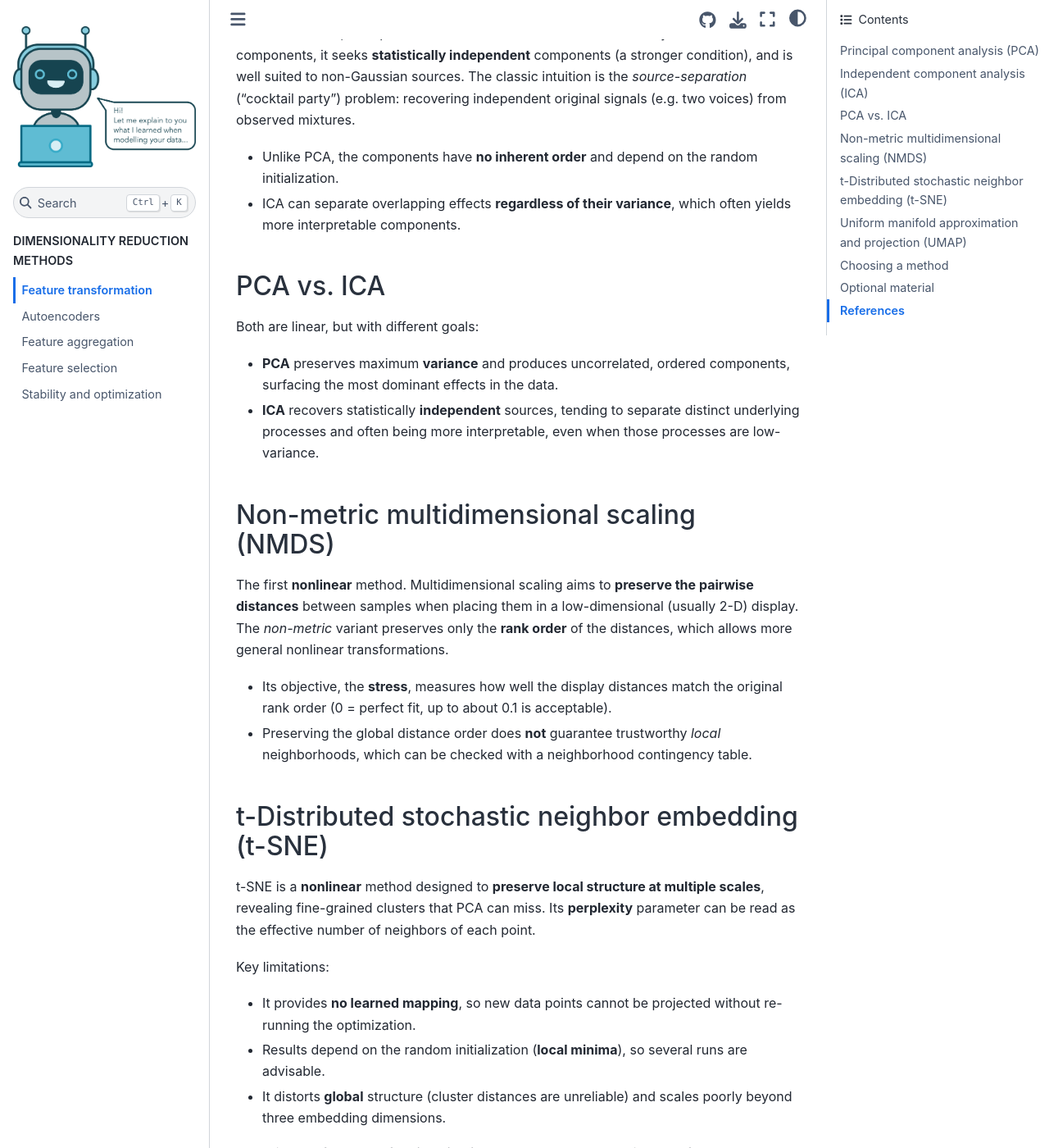
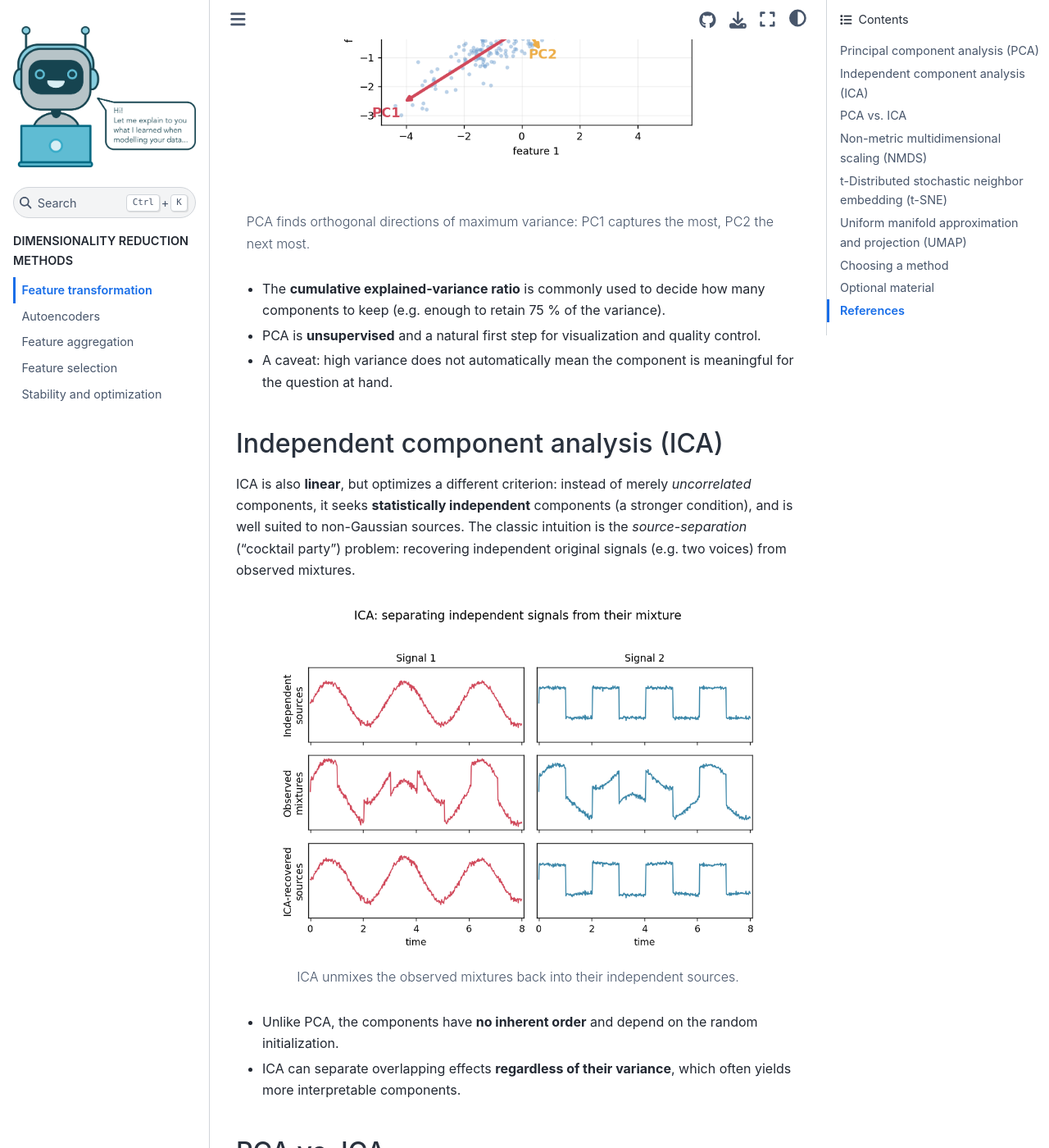
Before and after one commit to HelmholtzAI-Consultants-Munich/DimRed-Course, a Sphinx documentation site: the page built from docs/source/_methods/feature_transformation.rst, in a window 1280 px wide and 1400 px high, scrolled down 942 px. Shown: the whole window at 82% size. Built offline with Sphinx 7.4.7 and the Sphinx Book theme 1.1.4, drawn with Linux system fonts in a browser that asks for light colours.

Commit message:
Add PCA and ICA concept diagrams to the feature-transformation page
Adds two original, synthetic-data illustrations (no third-party images): a PCA
variance-direction figure and an ICA source-separation figure, embedded in the
respective sections. Includes the matplotlib script that generates them so they
can be regenerated or restyled.

```diff
--- /dev/null
+++ b/docs/source/_figures/generate_concept_diagrams.py
@@ -0,0 +1,80 @@
+"""Generate the PCA and ICA concept diagrams used in feature_transformation.rst.
+
+The figures are drawn from synthetic data (no third-party images), so they can be
+freely regenerated and restyled. Requires numpy, matplotlib and scikit-learn.
+
+Run:  python generate_concept_diagrams.py
+It writes pca_concept.png and ica_concept.png next to this script.
+"""
+import os
+from itertools import permutations
+
+import numpy as np
+import matplotlib
+matplotlib.use("Agg")
+import matplotlib.pyplot as plt
+from sklearn.decomposition import FastICA
+
+HERE = os.path.dirname(os.path.abspath(__file__))
+
+# ---------------- PCA concept ----------------
+rng = np.random.default_rng(1)
+X = rng.multivariate_normal([0, 0], [[3, 1.7], [1.7, 1.2]], 320)
+mu = X.mean(0)
+vals, vecs = np.linalg.eigh(np.cov((X - mu).T))
+o = np.argsort(vals)[::-1]; vals, vecs = vals[o], vecs[:, o]
+
+fig, ax = plt.subplots(figsize=(5, 5))
+ax.scatter(X[:, 0], X[:, 1], s=14, alpha=0.45, color="#6699cc", edgecolor="none")
+for k, (val, vec) in enumerate(zip(vals, vecs.T)):
+    L = 2.6 * np.sqrt(val); col = ["#d1495b", "#edae49"][k]
+    ax.annotate("", xy=mu + L * vec, xytext=mu,
+                arrowprops=dict(arrowstyle="-|>", lw=3, color=col))
+    ax.text(*(mu + L * vec * 1.13), f"PC{k+1}", color=col, fontsize=13,
+            fontweight="bold", ha="center", va="center")
+ax.set_aspect("equal"); ax.grid(alpha=0.2)
+ax.set_xlabel("feature 1"); ax.set_ylabel("feature 2")
+ax.set_title("PCA: components are the directions of maximum variance", fontsize=10.5)
+plt.tight_layout(); plt.savefig(os.path.join(HERE, "pca_concept.png"), dpi=130); plt.close()
+
+# ---------------- ICA concept (source separation) ----------------
+rng = np.random.default_rng(0)
+n = 500; t = np.linspace(0, 8, n)
+s1 = np.sin(2.2 * t)
+s2 = np.sign(np.sin(3.1 * t))
+S = np.c_[s1, s2] + 0.06 * rng.normal(size=(n, 2))
+S = (S - S.mean(0)) / S.std(0)
+A = np.array([[1.0, 0.7], [0.55, 1.0]])
+Xmix = S @ A.T
+Srec = FastICA(n_components=2, random_state=0, whiten="unit-variance").fit_transform(Xmix)
+
+# align recovered sources to the originals (fix ICA's permutation + sign ambiguity)
+best = None
+for perm in permutations(range(2)):
+    Sp = Srec[:, list(perm)]
+    signs = np.array([np.sign(np.corrcoef(Sp[:, j], S[:, j])[0, 1]) for j in range(2)])
+    Sp = Sp * signs
+    err = sum(1 - abs(np.corrcoef(Sp[:, j], S[:, j])[0, 1]) for j in range(2))
+    if best is None or err < best[0]:
+        best = (err, Sp)
+Srec = best[1]
+
+fig, axes = plt.subplots(3, 2, figsize=(7.2, 5.2), sharex=True, sharey=True)
+stages = ["Independent\nsources", "Observed\nmixtures", "ICA-recovered\nsources"]
+data = [S, Xmix, Srec]
+colors = ["#d1495b", "#3a86a8"]
+for r in range(3):
+    for c in range(2):
+        ax = axes[r][c]
+        ax.plot(t, data[r][:, c], color=colors[c], lw=1.1)
+        ax.set_yticks([]); ax.margins(x=0.01)
+        if r == 0:
+            ax.set_title(f"Signal {c + 1}", fontsize=10.5)
+    axes[r][0].set_ylabel(stages[r], fontsize=10.5)
+for c in range(2):
+    axes[2][c].set_xlabel("time", fontsize=10)
+fig.suptitle("ICA: separating independent signals from their mixture", fontsize=12.5)
+fig.tight_layout(rect=[0, 0, 1, 0.95])
+plt.savefig(os.path.join(HERE, "ica_concept.png"), dpi=130); plt.close()
+
+print("saved pca_concept.png and ica_concept.png")
--- a/docs/source/_methods/feature_transformation.rst
+++ b/docs/source/_methods/feature_transformation.rst
@@ -24,6 +24,13 @@ is a linear combination of all original features, and the components are ordered
 the amount of variance they explain, so the first few give the best low-dimensional
 summary of the dominant variation in the data.
 
+.. figure:: ../_figures/pca_concept.png
+   :align: center
+   :width: 450px
+
+   PCA finds orthogonal directions of maximum variance: PC1 captures the most, PC2
+   the next most.
+
 - The **cumulative explained-variance ratio** is commonly used to decide how many
   components to keep (e.g. enough to retain 75 % of the variance).
 - PCA is **unsupervised** and a natural first step for visualization and quality
@@ -40,6 +47,12 @@ ICA is also **linear**, but optimizes a different criterion: instead of merely
 stronger condition), and is well suited to non-Gaussian sources. The classic
 intuition is the *source-separation* ("cocktail party") problem: recovering
 independent original signals (e.g. two voices) from observed mixtures.
+
+.. figure:: ../_figures/ica_concept.png
+   :align: center
+   :width: 600px
+
+   ICA unmixes the observed mixtures back into their independent sources.
 
 - Unlike PCA, the components have **no inherent order** and depend on the random
   initialization.
```
Also changed, not shown: docs/source/_figures/ica_concept.png (added), docs/source/_figures/pca_concept.png (added).
